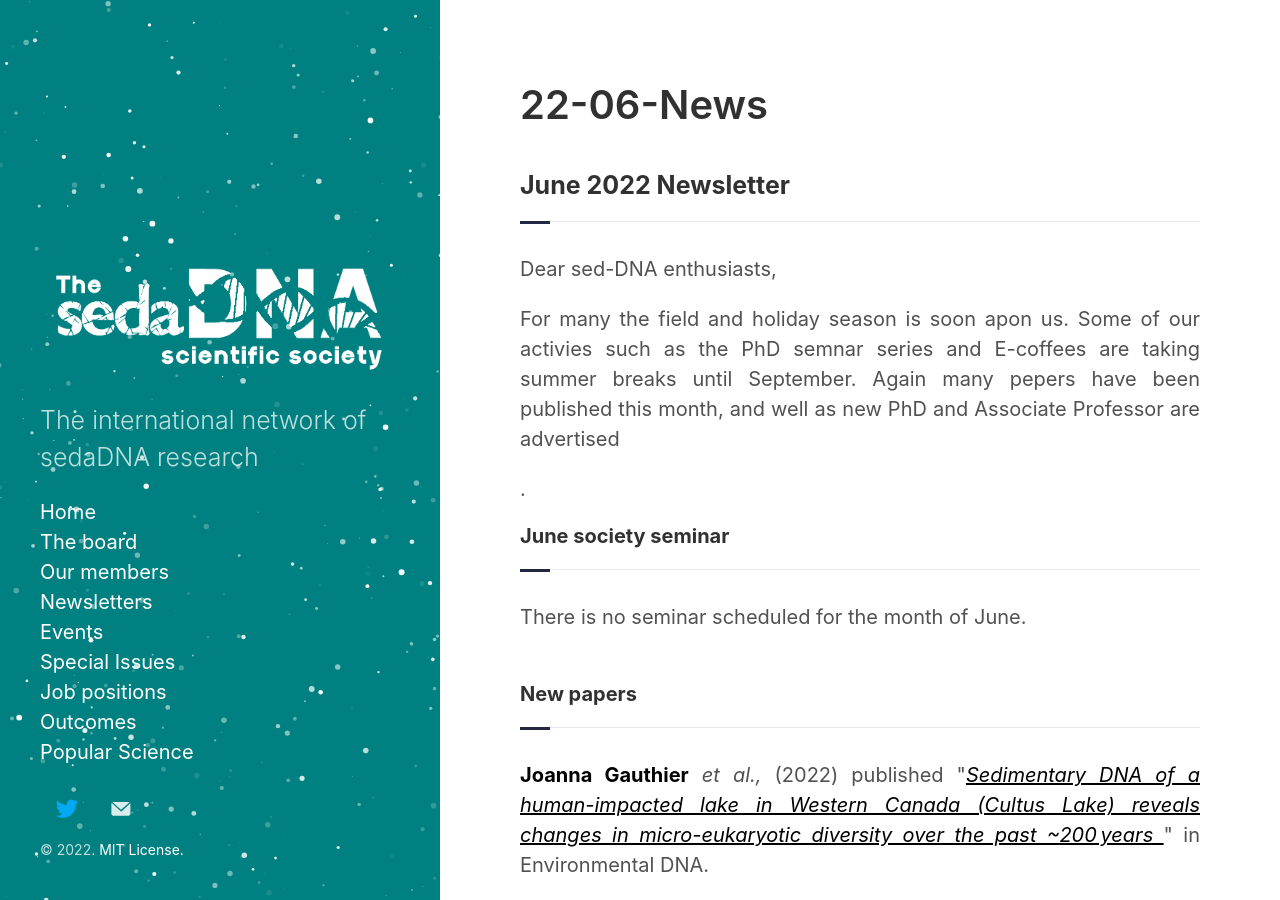
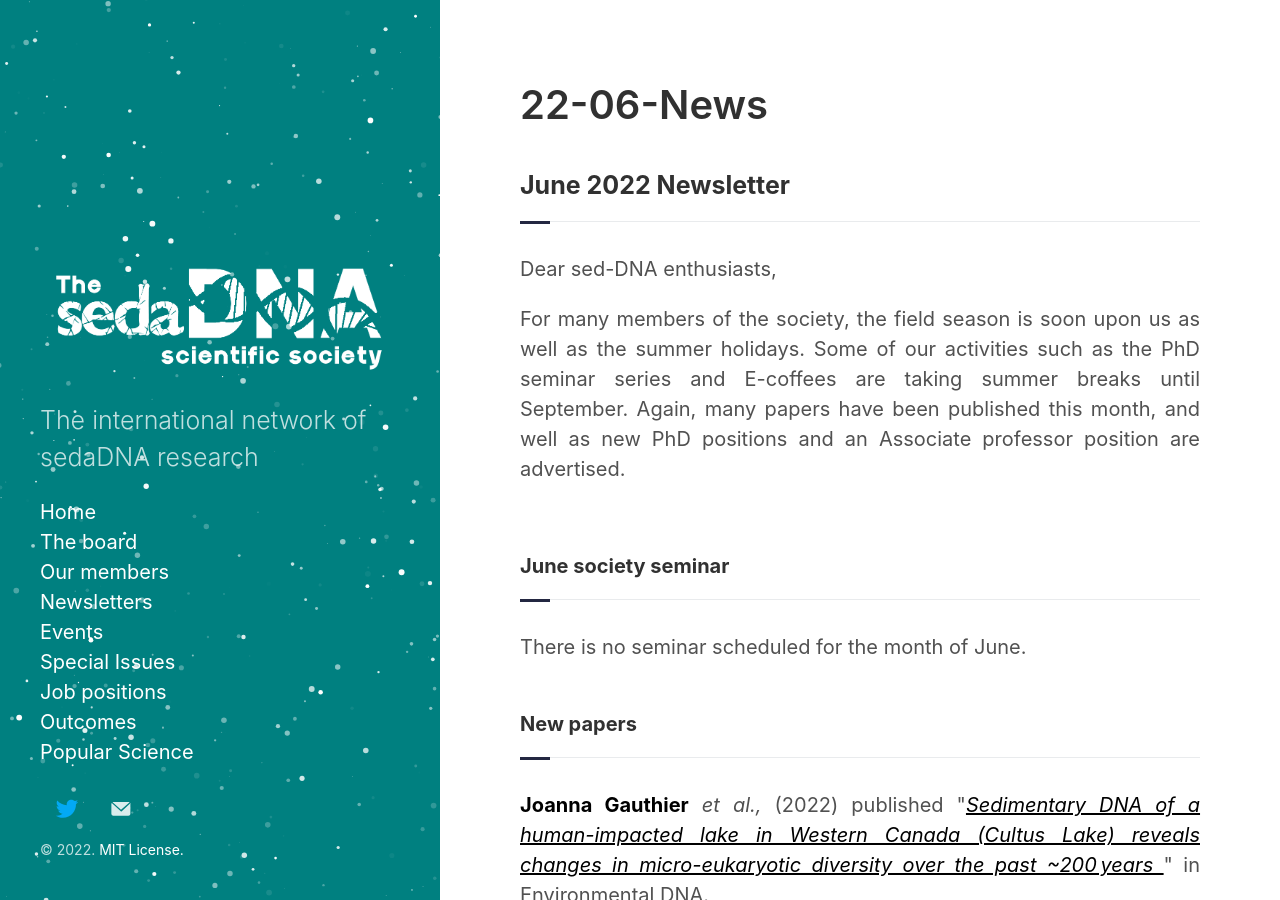
Before and after one commit to sedadna/sedadna.github.io, a Jekyll site: the page built from category/news/22-06.md, in a window 1280 px wide and 900 px high. Built offline with Jekyll 4.4.1, drawn with Linux system fonts in a browser that asks for light colours.

Commit message:
Update 22-06.md

```diff
--- a/category/news/22-06.md
+++ b/category/news/22-06.md
@@ -9,7 +9,7 @@ title: 22-06-News
 <p>Dear sed-DNA enthusiasts,</p>
 
 <div class="intro">
-<p>For many the field and holiday season is soon apon us. Some of our activies such as the PhD semnar series and E-coffees are taking summer breaks until September. Again many pepers have been published this month, and well as new PhD and Associate Professor are advertised</p>.
+<p>For many members of the society, the field season is soon upon us as well as the summer holidays. Some of our activities such as the PhD seminar series and E-coffees are taking summer breaks until September. Again, many papers have been published this month, and well as new PhD positions and an Associate professor position are advertised.</p>
 
 <br>
 <div class="intro">
```
